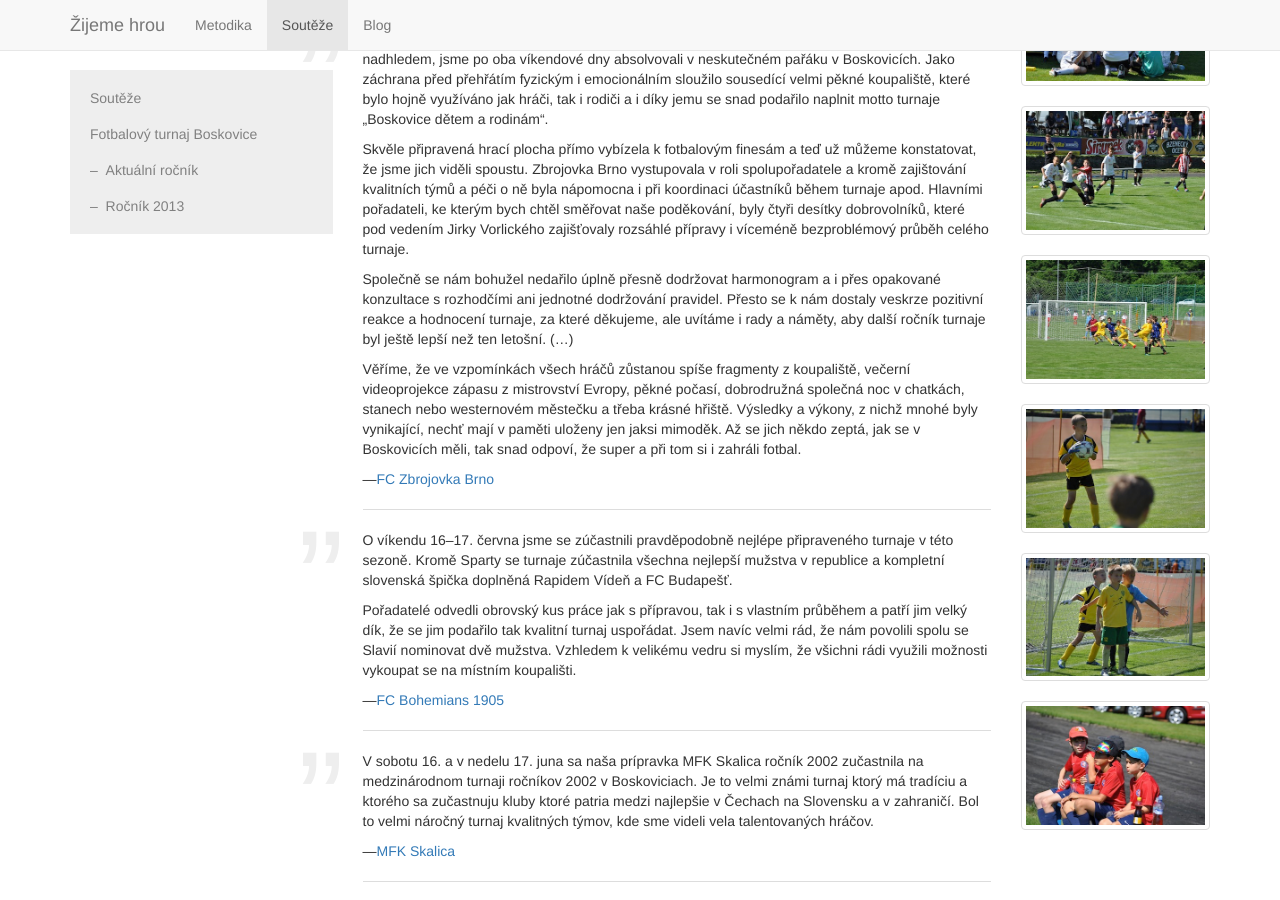
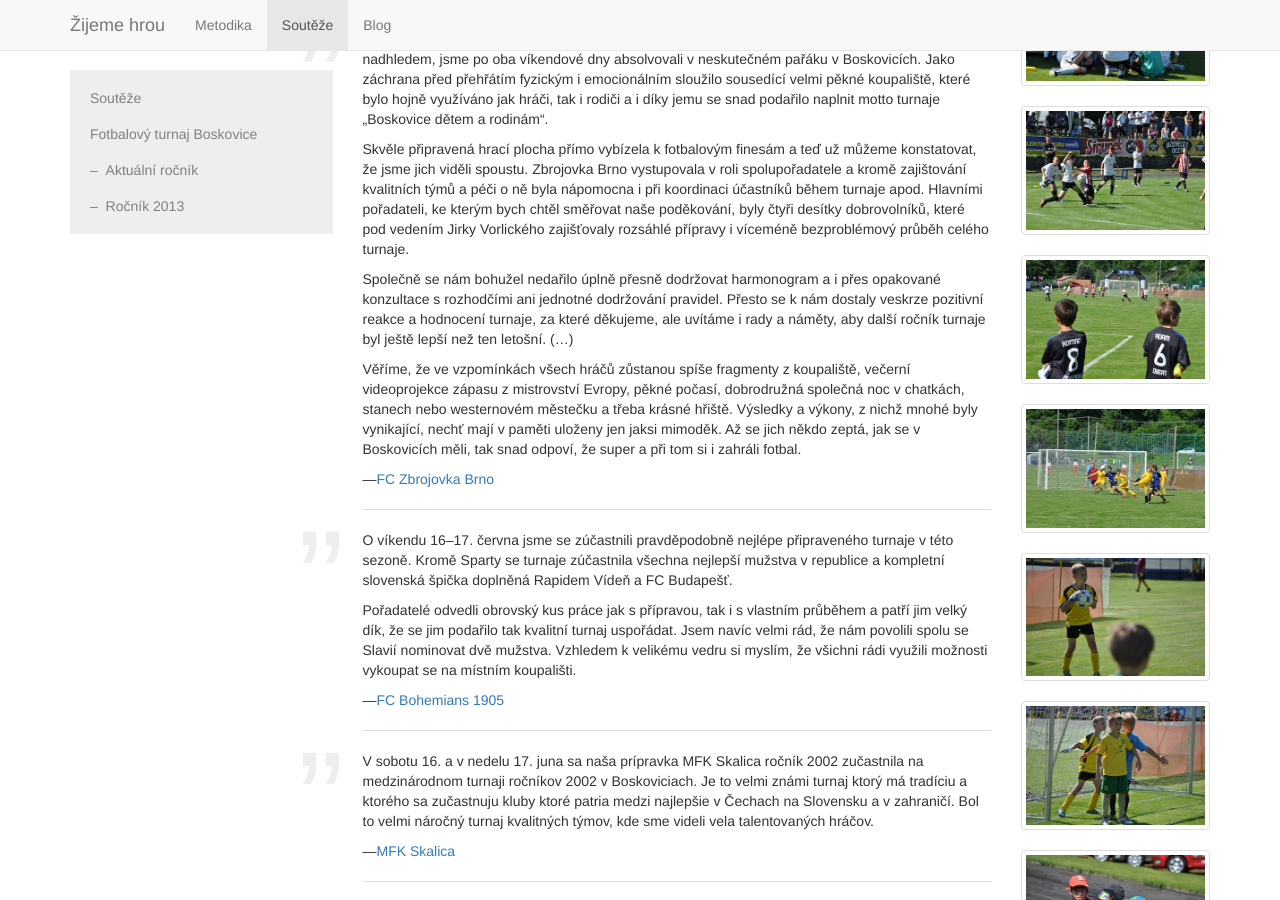
Before and after one commit to zoul/zijeme-hrou, a Jekyll site: the page built from souteze/boskovice/index.html, in a window 1280 px wide and 900 px high, scrolled down 959 px. Built offline with Jekyll 4.4.1, drawn with Linux system fonts in a browser that asks for light colours; nearby versions of some CDN libraries; library files that are not in the unit come from our copies; comment, search, counter and statistics services are not loaded.

Commit message:
Přidal jsem ještě několik fotek.

```diff
--- a/souteze/boskovice/index.html
+++ b/souteze/boskovice/index.html
@@ -145,6 +145,9 @@ title: Boskovice dětem a rodinám
         <a href="fotky/13.jpg" data-lightbox="1" class="thumbnail">
             <img src="nahledy/13.jpg" alt="">
         </a>
+        <a href="fotky/15.jpg" data-lightbox="1" class="thumbnail">
+            <img src="nahledy/15.jpg" alt="">
+        </a>
         <a href="fotky/16.jpg" data-lightbox="1" class="thumbnail">
             <img src="nahledy/16.jpg" alt="">
         </a>
@@ -157,5 +160,8 @@ title: Boskovice dětem a rodinám
         <a href="fotky/24.jpg" data-lightbox="1" class="thumbnail">
             <img src="nahledy/24.jpg" alt="">
         </a>
+        <a href="fotky/25.jpg" data-lightbox="1" class="thumbnail">
+            <img src="nahledy/25.jpg" alt="">
+        </a>
     </div>
 </div>
```
